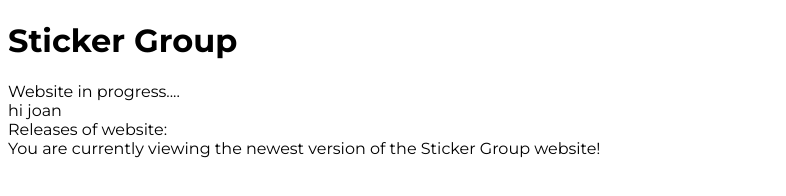
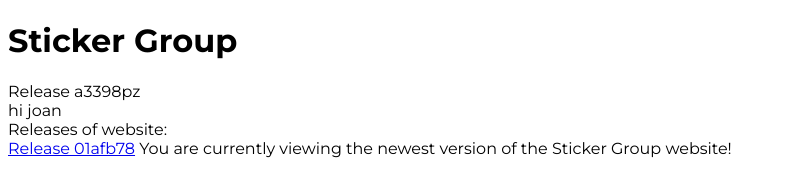
Before and after one commit to thecoolguya123/StickerGroup, a plain HTML site: page index.html in a window 1280 px wide. Shown: the whole page, without its empty margins (0-786 px from the left). Drawn offline with Linux system fonts and the light colour scheme.

Commit message:
New release

```diff
--- a/index.html
+++ b/index.html
@@ -6,7 +6,7 @@
 </head>
 <body>
     <h1>Sticker Group</h1>
-Website in progress....<br>
+Release a3398pz<br>
 <link rel="preconnect" href="https://fonts.googleapis.com">
 <link rel="preconnect" href="https://fonts.gstatic.com" crossorigin>
 <link href="https://fonts.googleapis.com/css2?family=Inconsolata:wght@200;300;400;500;600;700;800;900&family=Montserrat:wght@100;200;300;400;500;600;700;800;900&family=Source+Code+Pro:wght@200;300;400;500;600;700;800;900&display=swap" rel="stylesheet">
@@ -17,6 +17,7 @@ Website in progress....<br>
 </style>
 hi joan<br>
 Releases of website:<br>
+<a href="https://stickergroup.pages.dev/release-01afb78">Release 01afb78<a>
 You are currently viewing the newest version of the Sticker Group website!
 <script>
  alert("Website still in progress\n also hi joan")
```
Also changed, not shown: 1 other file.
